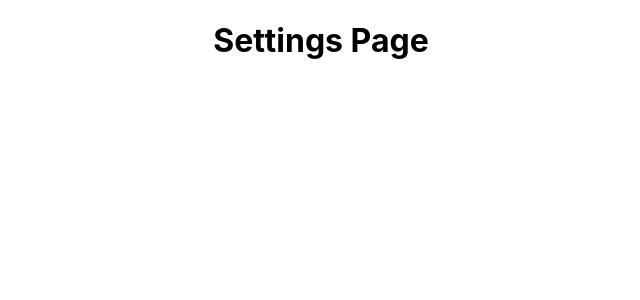
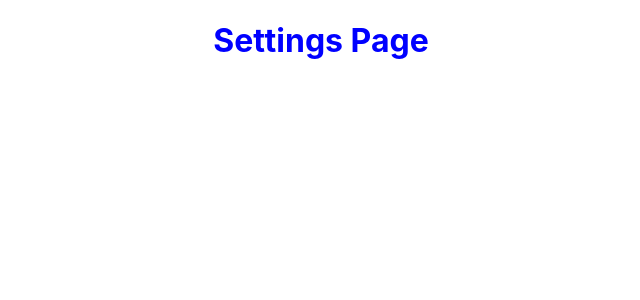
Before and after one commit to vishalraj23/CZ3003-HUF, a React (Create React App) app in the folder frontend/: page /settings in a window 1280 px wide. Shown: the top 300 px of the page, without its empty margins (429-1069 px from the left). Built offline with nearby package versions, Linux system fonts and the light colour scheme.

Commit message:
Change home page text to blue

```diff
--- a/frontend/src/pages/HomePage/index.css
+++ b/frontend/src/pages/HomePage/index.css
@@ -2,4 +2,5 @@
   display: flex;
   justify-content: center;
   align-items: center;
+  color: blue
 }
```
